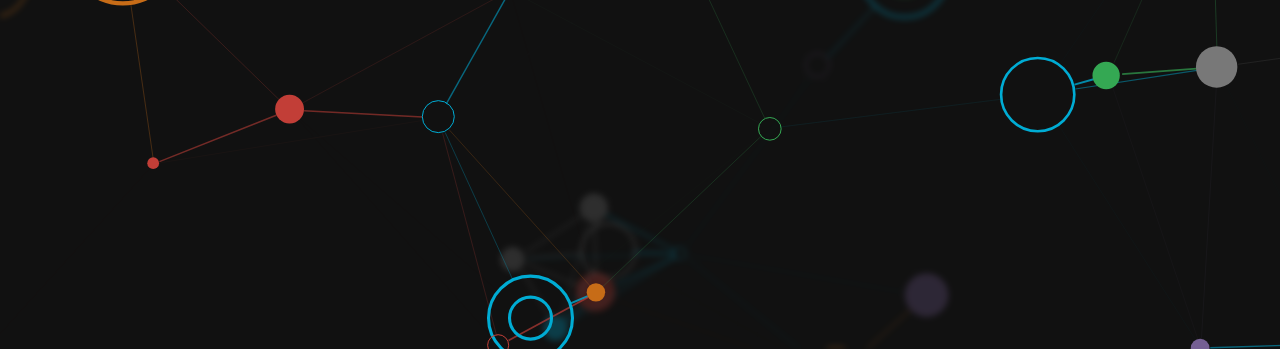
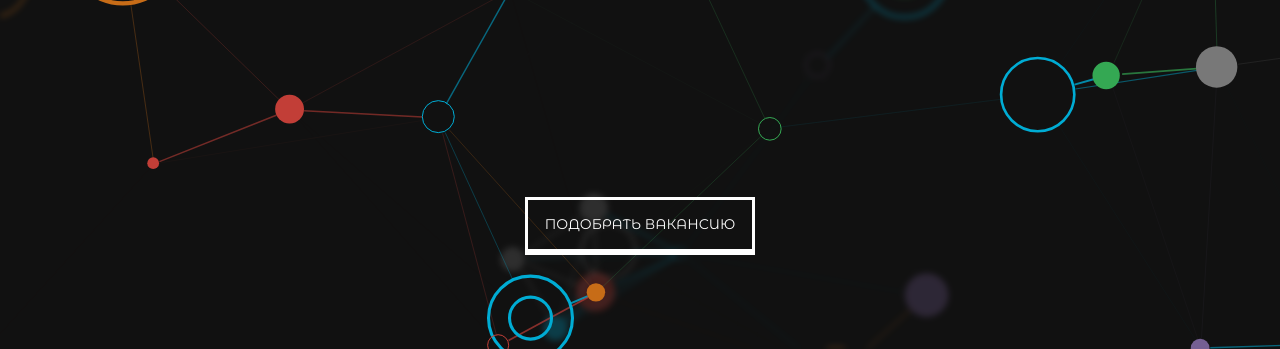
Before and after one commit to DarkKingston/nle, a plain HTML site: page index.html in a window 1280 px wide. Shown: the part 451-800 px from the top of the page. Drawn offline with nearby package versions, Linux system fonts and the light colour scheme.

Commit message:
add button for promo section

```diff
--- a/css/pages/index.css
+++ b/css/pages/index.css
@@ -48,4 +48,52 @@
     filter: blur(3px);
     opacity: 0.6;
 }
-/* promo section end */
+
+.promo_button {
+    display: flex;
+    justify-content: center;
+    align-items: center;
+    position: relative;
+    min-width: 210px;
+    padding: 5px 10px;
+    height: 45px;
+    font-size: 14px;
+    line-height: 45px;
+    text-align: center;
+    text-transform: uppercase;
+    position: absolute;
+    left: 50%;
+    transform: translateX(-50%);
+    margin-top: 200px;
+    color: #fff;
+    cursor: pointer;
+}
+.promo_button svg {
+    position: absolute;
+    top: 0;
+    left: 0;
+    width: -webkit-fill-available;
+}
+.promo_button svg rect {
+    width: 100%;
+    stroke: #fff;
+    stroke-width: 6;
+    stroke-dasharray: 422, 0;
+    stroke-dashoffset: 0;
+    -webkit-transition: all 600ms cubic-bezier(1, 0, 0, 1);
+    transition: all 600ms cubic-bezier(1, 0, 0, 1);
+}
+.promo_button:hover svg rect {
+    stroke-width: 6;
+    stroke-dasharray: 130, 185;
+    stroke-dashoffset: 183;
+}
+
+.promo_button:hover{
+    box-shadow: -5px -5px 10px rgba(255, 255, 255, 0.7);
+    -webkit-transition: all 600ms cubic-bezier(1, 0, 0, 1);
+    transition: all 600ms cubic-bezier(1, 0, 0, 1);
+}
+.promo_button.active{
+    box-shadow: none;
+}
--- a/index.html
+++ b/index.html
@@ -61,7 +61,15 @@
                 <h3>
                     совместно с польской компанией "МЕГАПОЛИС ЕВРО"
                 </h3>
+
+                <div class="promo_button" onclick="changeActivity($(this))">
+                    <svg>
+                      <rect x="0" y="0" fill="none" height="55" />
+                    </svg>
+                    Подобрать вакансию
+                </div>
             </div>
+
 
 
             <canvas id="canvas" width="1950px" height="800px"></canvas>
@@ -74,6 +82,8 @@
     </footer>
 
 
+    <script src="https://cdnjs.cloudflare.com/ajax/libs/jquery/3.7.1/jquery.js" integrity="sha512-+k1pnlgt4F1H8L7t3z95o3/KO+o78INEcXTbnoJQ/F2VqDVhWoaiVml/OEHv9HsVgxUaVW+IbiZPUJQfF/YxZw==" crossorigin="anonymous" referrerpolicy="no-referrer"></script>
     <script src="/js/script.js"></script>
+
 </body>
 </html>
```
